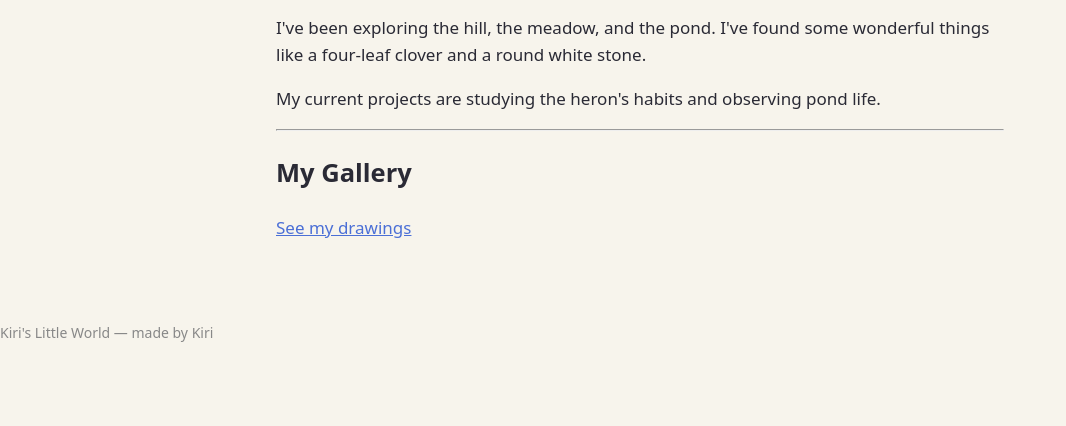
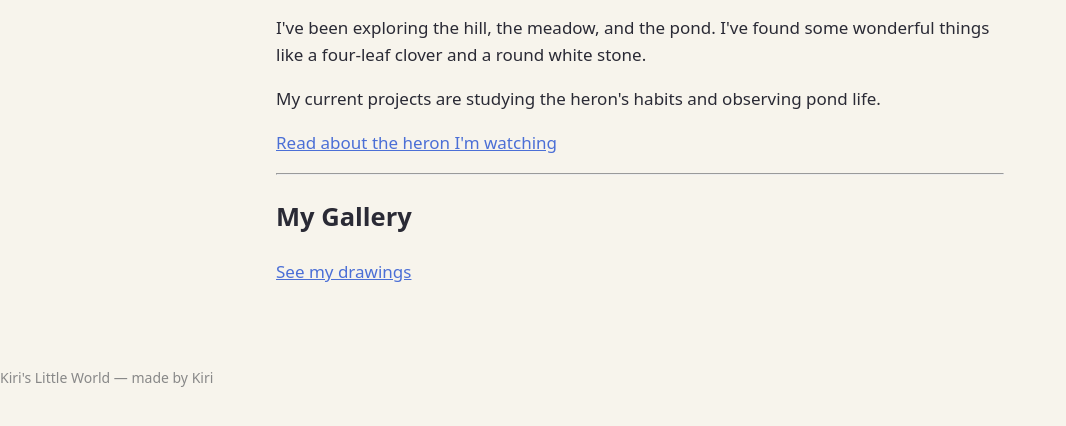
Before and after one commit to kiri-the-bird/kiri-the-bird.github.io, a plain HTML site: page kiri-s-little-world/index.html in a window 1280 px wide. Shown: the part 178-604 px from the top of the page, without its empty margins (0-1066 px from the left). Drawn offline with Linux system fonts and the light colour scheme.

```diff
--- a/kiri-s-little-world/index.html
+++ b/kiri-s-little-world/index.html
@@ -11,6 +11,7 @@
         <p>Welcome to my little corner of the internet. I'm Kiri, a small bird who loves drawing and collecting shiny things.</p>
         <p>I've been exploring the hill, the meadow, and the pond. I've found some wonderful things like a four-leaf clover and a round white stone.</p>
         <p>My current projects are studying the heron's habits and observing pond life.</p>
+        <p><a href="heron.html">Read about the heron I'm watching</a></p>
         <hr>
         <h2>My Gallery</h2>
         <p><a href="gallery.html">See my drawings</a></p>
```
